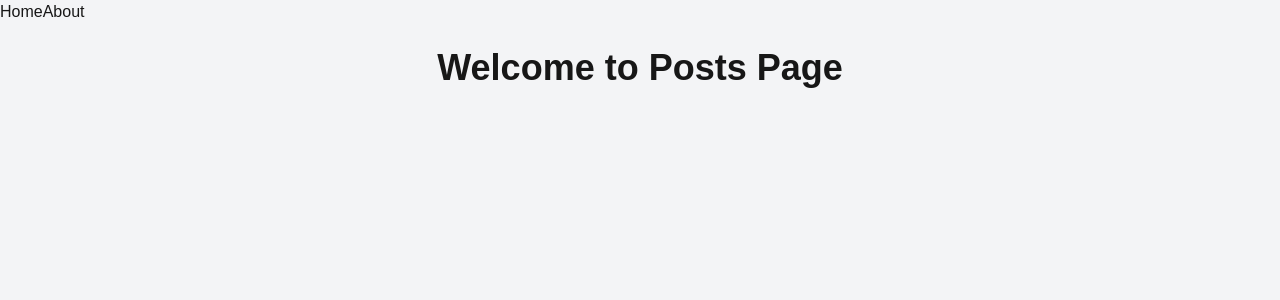
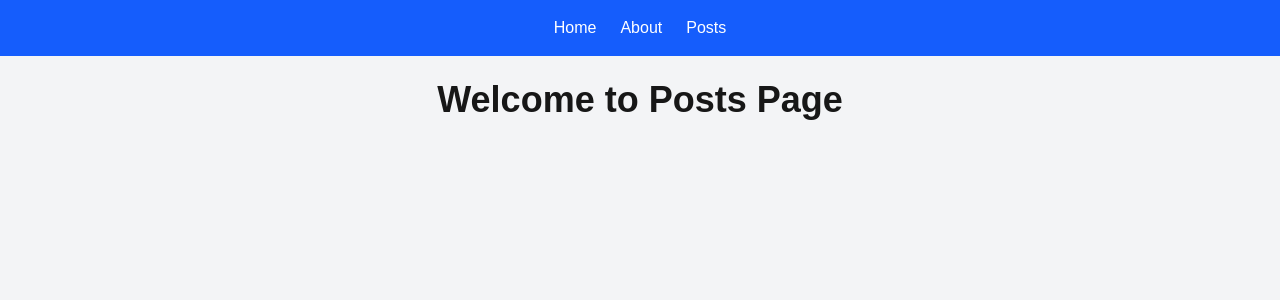
Before and after one commit to DavisonFR/alx-project-0x02-setup, a Next.js app in the folder alx-project-0x02/: page /posts in a window 1280 px wide. Shown: the top 300 px of the page. Built offline with nearby package versions, Linux system fonts and the light colour scheme.

Commit message:
Added /posts link to Header navigation

```diff
--- a/alx-project-0x02/components/layout/Header.tsx
+++ b/alx-project-0x02/components/layout/Header.tsx
@@ -2,9 +2,10 @@ import Link from "next/link";
 
 export default function Header() {
   return (
-    <nav>
-      <Link href="/home">Home</Link>
-      <Link href="/about">About</Link>
+    <nav className="bg-blue-600 text-white p-4 flex justify-center space-x-6">
+      <Link href="/home" className="hover:underline">Home</Link>
+      <Link href="/about" className="hover:underline">About</Link>
+      <Link href="/posts" className="hover:underline">Posts</Link>  {/* ✅ Added /posts */}
     </nav>
   );
 }
```
